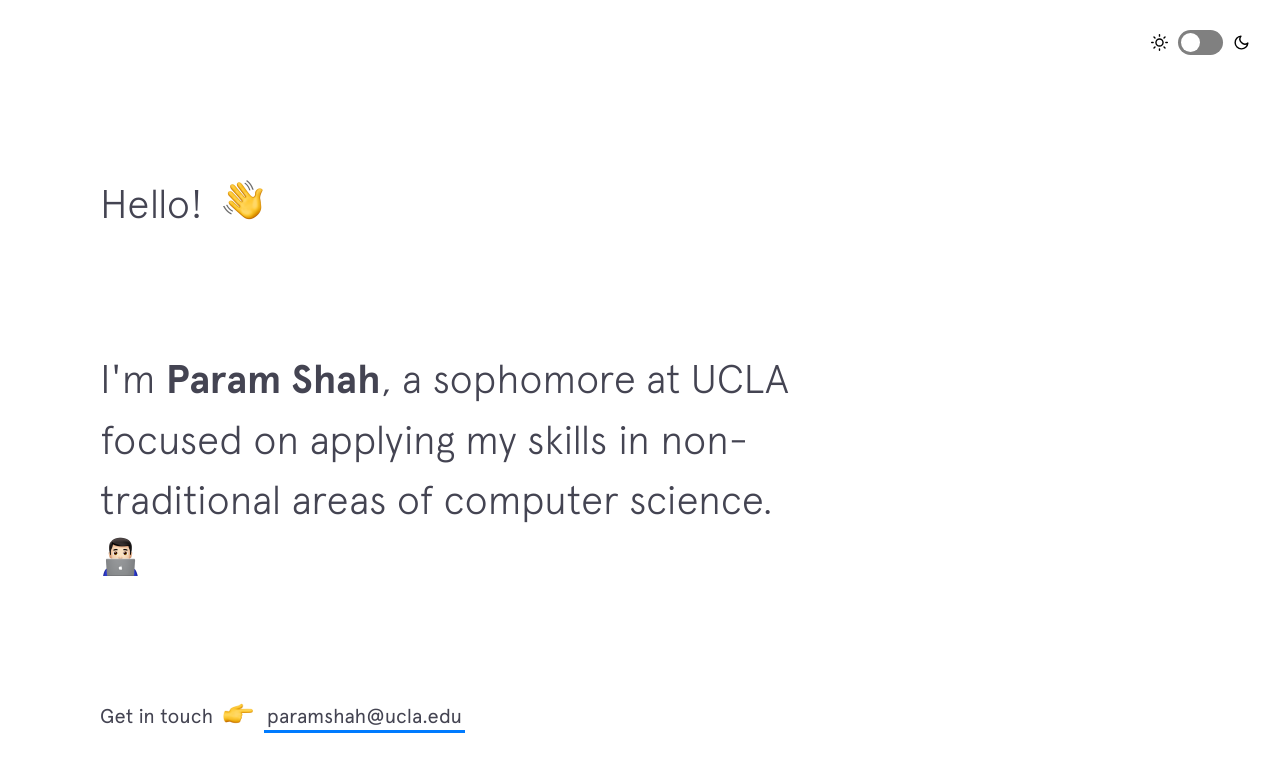
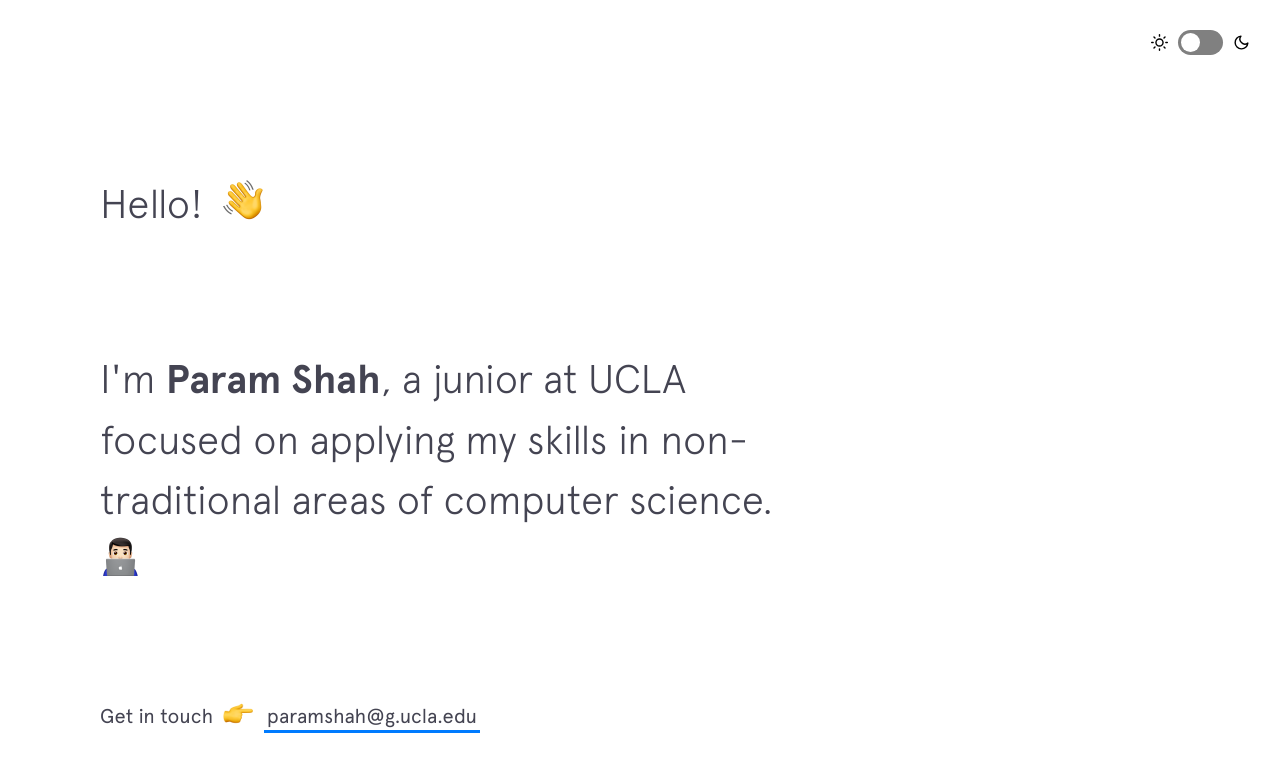
Before and after one commit to paramshah10/portfolio, a Jekyll site: the page built from index.html, in a window 1280 px wide and 900 px high. Shown: the top 772 px of the window. Built offline with Jekyll 4.4.1, drawn with Linux system fonts in a browser that asks for light colours; nearby versions of some CDN libraries; some of the changed text lies outside the part shown.

```diff
--- a/_includes/intro.html
+++ b/_includes/intro.html
@@ -4,7 +4,7 @@
   </h1>
 
   <h2 class="intro__tagline">I'm
-    <span class="name">Param Shah</span>, a sophomore at UCLA focused on applying my skills in non-traditional areas of computer science.
+    <span class="name">Param Shah</span>, a junior at UCLA focused on applying my skills in non-traditional areas of computer science.
     <span class="emoji technologist"></span>
   </h2>
 
@@ -12,7 +12,7 @@
     <span>Get in touch </span>
     <span class="emoji pointer"></span>
     <span>
-      <a href="mailto:paramshah@g.ucla.edu" target="_blank" class="highlight-link">paramshah@ucla.edu</a>
+      <a href="mailto:paramshah@g.ucla.edu" target="_blank" class="highlight-link">paramshah@g.ucla.edu</a>
     </span>
   </h3>
 </header>
```
Also changed, not shown: _data/experience.yml (+6 -2 lines), 1 other file.
